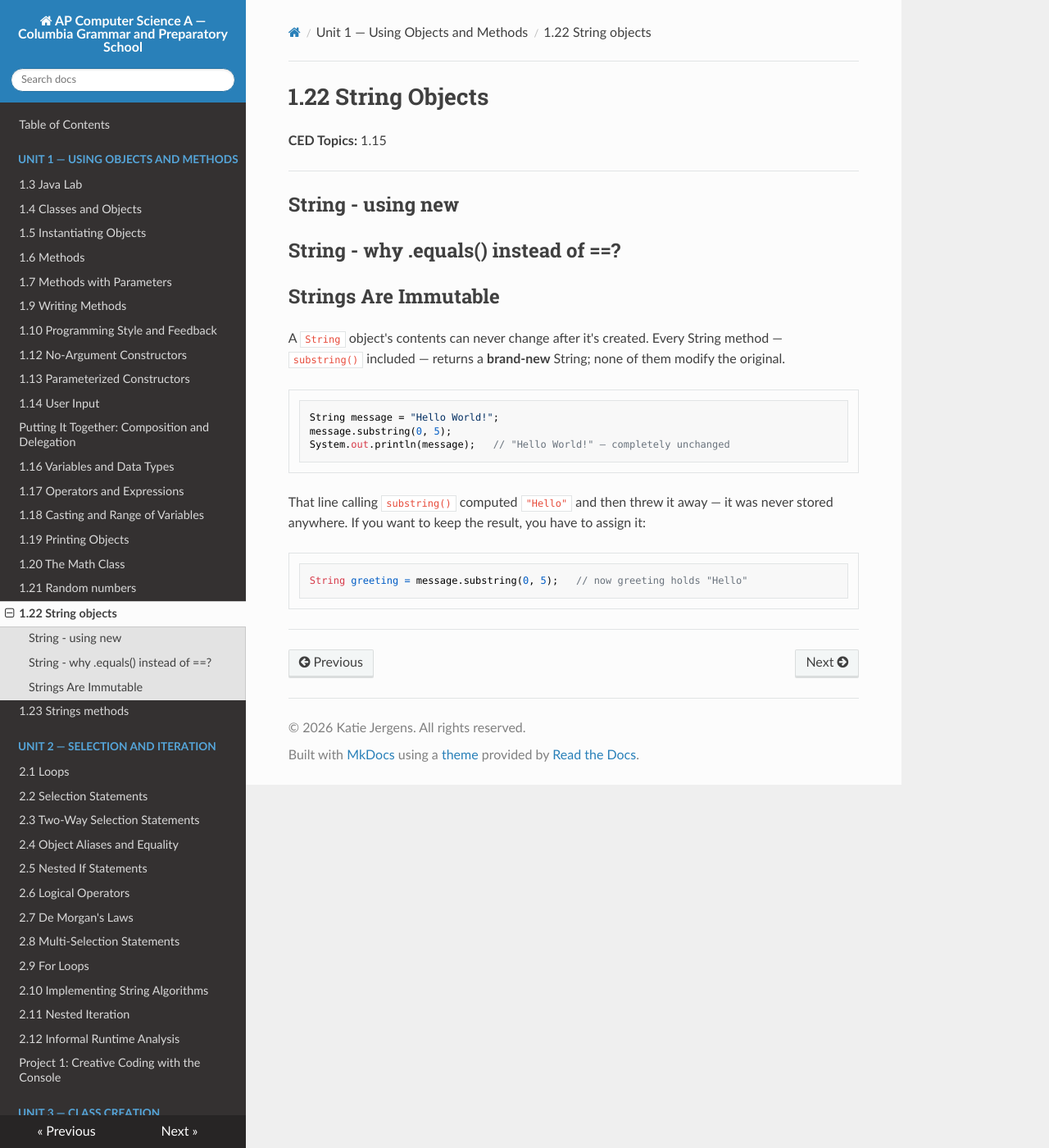
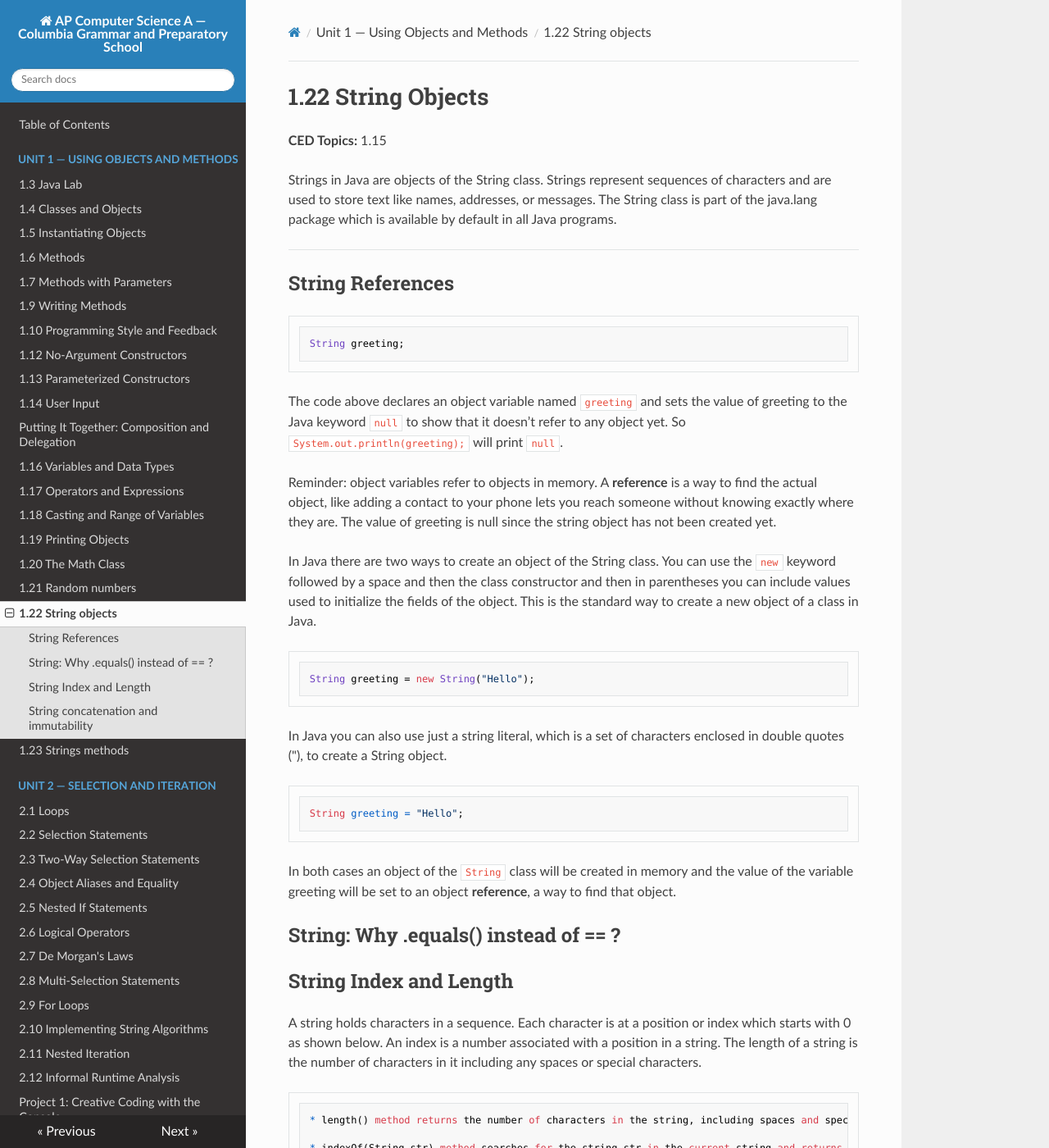
Before and after one commit to kjergens/apcsa-site, an MkDocs documentation site: the page built from docs/unit1/notes_22_strings.md, in a window 1280 px wide and 1400 px high. Shown: the whole window at 82% size. Built offline with MkDocs 1.6.1, drawn with Linux system fonts in a browser that asks for light colours; nearby versions of some CDN libraries; some of the changed text lies outside the part shown.

Commit message:
matching csawesome string page

````diff
--- a/docs/unit1/notes_22_strings.md
+++ b/docs/unit1/notes_22_strings.md
@@ -2,16 +2,68 @@
 
 **CED Topics:** 1.15
 
+Strings in Java are objects of the String class. Strings represent sequences of characters and are used to store text like names, addresses, or messages. The String class is part of the java.lang package which is available by default in all Java programs.
+
 ---
-## String - using new
+## String References
+
+``` java
+String greeting;
+```
+
+The code above declares an object variable named `greeting` and sets the value of greeting to the Java keyword `null` to show that it doesn’t refer to any object yet. So `System.out.println(greeting);` will print `null`.
+
+Reminder: object variables refer to objects in memory. A **reference** is a way to find the actual object, like adding a contact to your phone lets you reach someone without knowing exactly where they are. The value of greeting is null since the string object has not been created yet.
 
 
-## String - why .equals() instead of ==?
+In Java there are two ways to create an object of the String class. You can use the `new` keyword followed by a space and then the class constructor and then in parentheses you can include values used to initialize the fields of the object. This is the standard way to create a new object of a class in Java.
+
+```java
+String greeting = new String("Hello");
+```
+
+In Java you can also use just a string literal, which is a set of characters enclosed in double quotes ("), to create a String object.
+
+```java
+String greeting = "Hello";
+```
+
+In both cases an object of the `String` class will be created in memory and the value of the variable greeting will be set to an object **reference**, a way to find that object.
 
 
-## Strings Are Immutable
+## String: Why .equals() instead of == ?
 
-A `String` object's contents can never change after it's created. Every String method — `substring()` included — returns a **brand-new** String; none of them modify the original.
+
+## String Index and Length
+A string holds characters in a sequence. Each character is at a position or index which starts with 0 as shown below. An index is a number associated with a position in a string. The length of a string is the number of characters in it including any spaces or special characters.
+
+	* length() method returns the number of characters in the string, including spaces and special characters like punctuation.
+
+	* indexOf(String str) method searches for the string str in the current string and returns the index of the beginning of str in the current string or -1 if it isn’t found.
+
+
+```java
+String msg = "This is a test";
+System.out.println(msg.indexOf("test"));
+System.out.println(msg.length());
+```
+
+The output to the above code would be:
+```
+10
+14
+```
+
+The first character in a string is at index 0 and the last character is at length -1.
+
+
+## String concatenation and immutability
+Strings can be added to each other to create a new string using the `+` or `+=` operator . This is also called **concatenation**. You can also add any other kind of value to a String with `+` or `+=` and the other value will be converted to a String automatically.
+
+A String object is **immutable**, meaning once a String object is created, its attributes cannot be changed. So when we add two Strings (or a String and another value converted to a String) we get a new String without making any change to the values being added together just like when we add the ints 1 + 2 the original 1 and 2 aren’t changed. When we use += we are making a new String by adding something to the current value of a variable and then assigning that new value back into the variable, again just like with numbers.
+
+This is just true for concatenation. A `String` object's contents can never change after it's created. Every String method, e.g., `toLowerCase()`, `toUpperCase()`, `substring()`, returns a **brand-new** String; none of them modify the original.
+
 
 ```java
 String message = "Hello World!";
````
